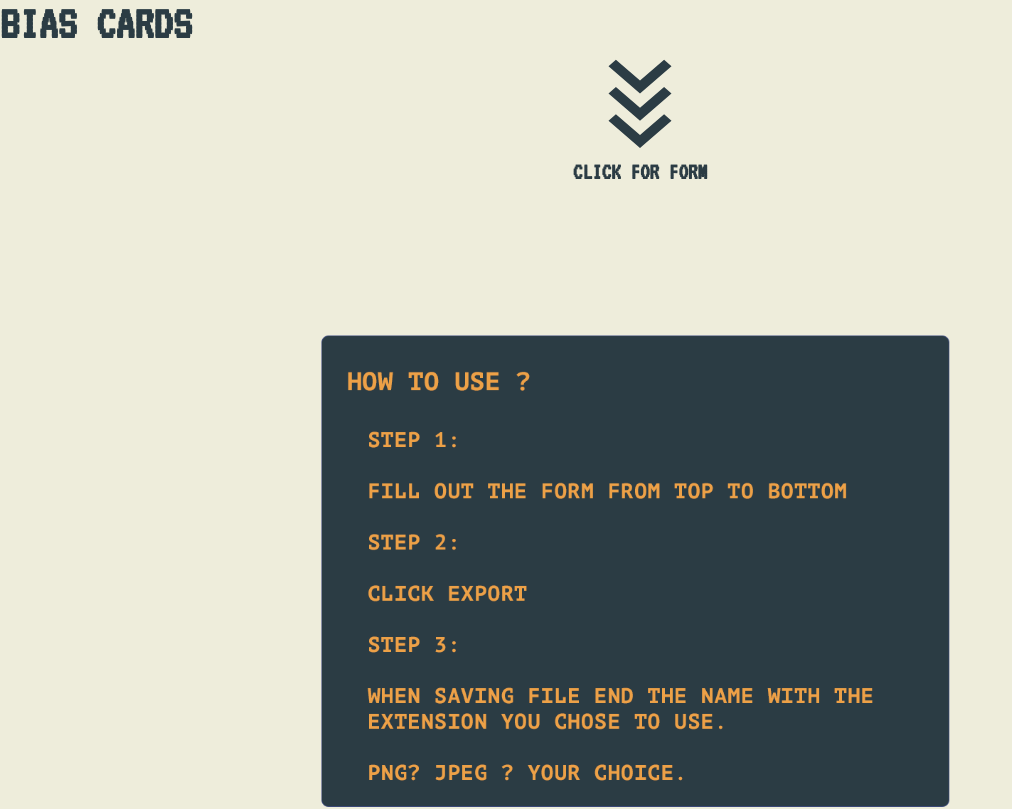
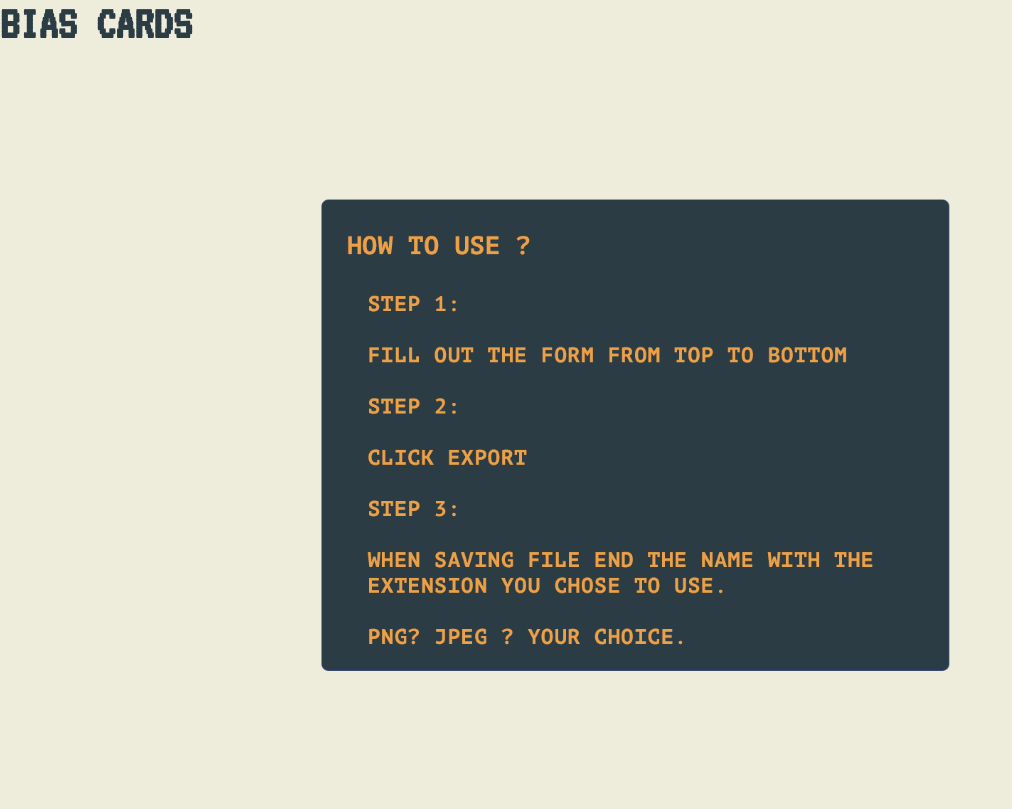
Before and after one commit to ephieo/biascards, a React (Create React App) app: page / in a window 1280 px wide. Shown: the top 809 px of the page, without its empty margins (0-1012 px from the left). Built offline with nearby package versions, Linux system fonts and the light colour scheme; a web font is replaced by a local one.

Commit message:
looking into using a kpop api instead

```diff
--- a/src/pages/creation.js
+++ b/src/pages/creation.js
@@ -5,7 +5,7 @@ import Card from './../components/card';
 import Form from './../components/form';
 
 import howto from './../images/howto.png';
-import arrow from './../images/arrow.svg';
+// import arrow from './../images/arrow.svg';
 
 export default function Creation() {
   const [background, setBackground] = useState('');
@@ -19,8 +19,9 @@ export default function Creation() {
     document.querySelector('#download').addEventListener('click', () => {
       html2canvas(document.querySelector('#export'), {
         logging: true,
-        // letterRendering: 1,
+        letterRendering: 1,
         allowTaint: false,
+        backgroundColor: 'transparent',
         useCORS: true,
       }).then(function (canvas) {
         console.log(canvas);
@@ -29,8 +30,6 @@ export default function Creation() {
           .replace('image/png', 'image/octet-stream');
         console.log(image);
         window.location.href = image; // it will save locally
-        // window.saveAs(image, 'bias.png');
-        //hello testing
       });
     });
   }, []);
@@ -39,14 +38,14 @@ export default function Creation() {
     <>
       <h1>BIAS CARDS</h1>
       <div className="maincont">
-        <a href="#download">
+        {/* <a href="#download">
           <img
             src={arrow}
             alt="icon to reroute you to the form"
             className="arrow"
           />
         </a>
-        <h2 align="center">CLICK FOR FORM</h2>
+        <h2 align="center">CLICK FOR FORM</h2> */}
         <img
           src={howto}
           alt="instructions card for the app"
```
